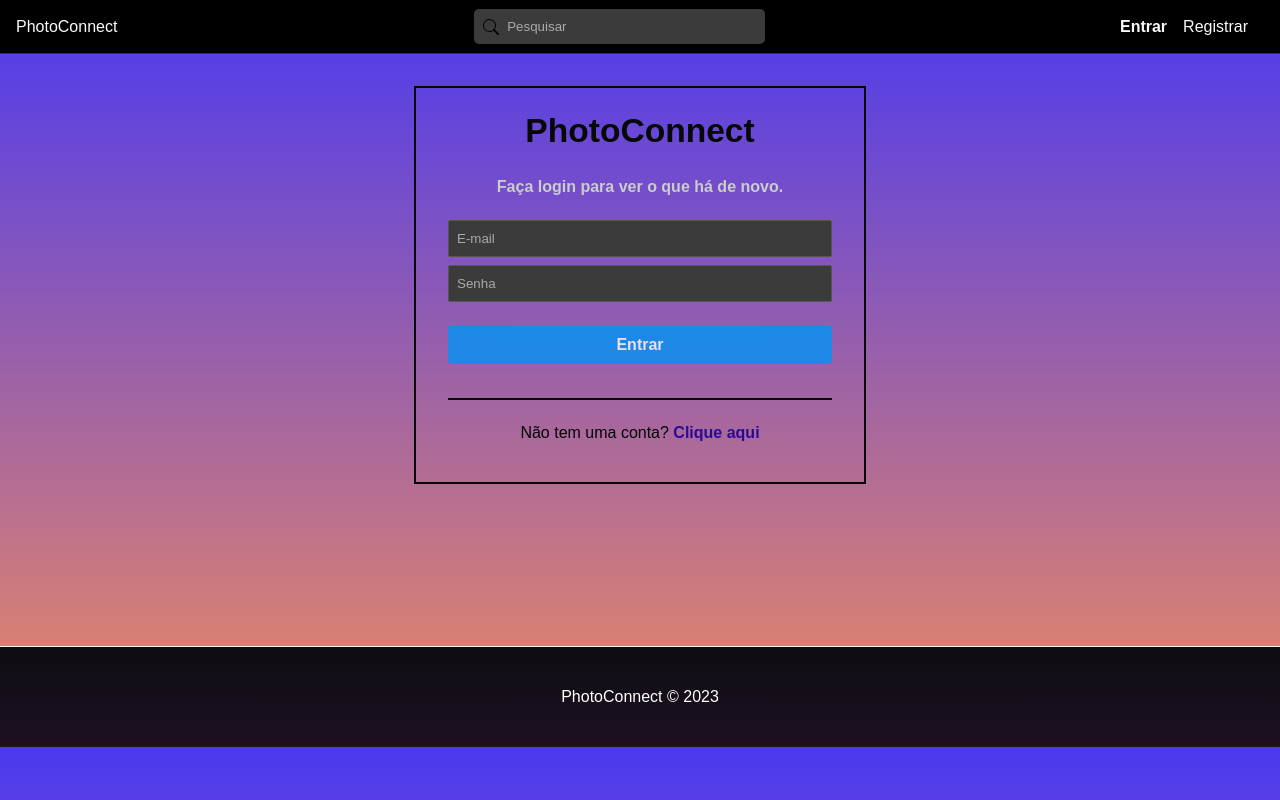
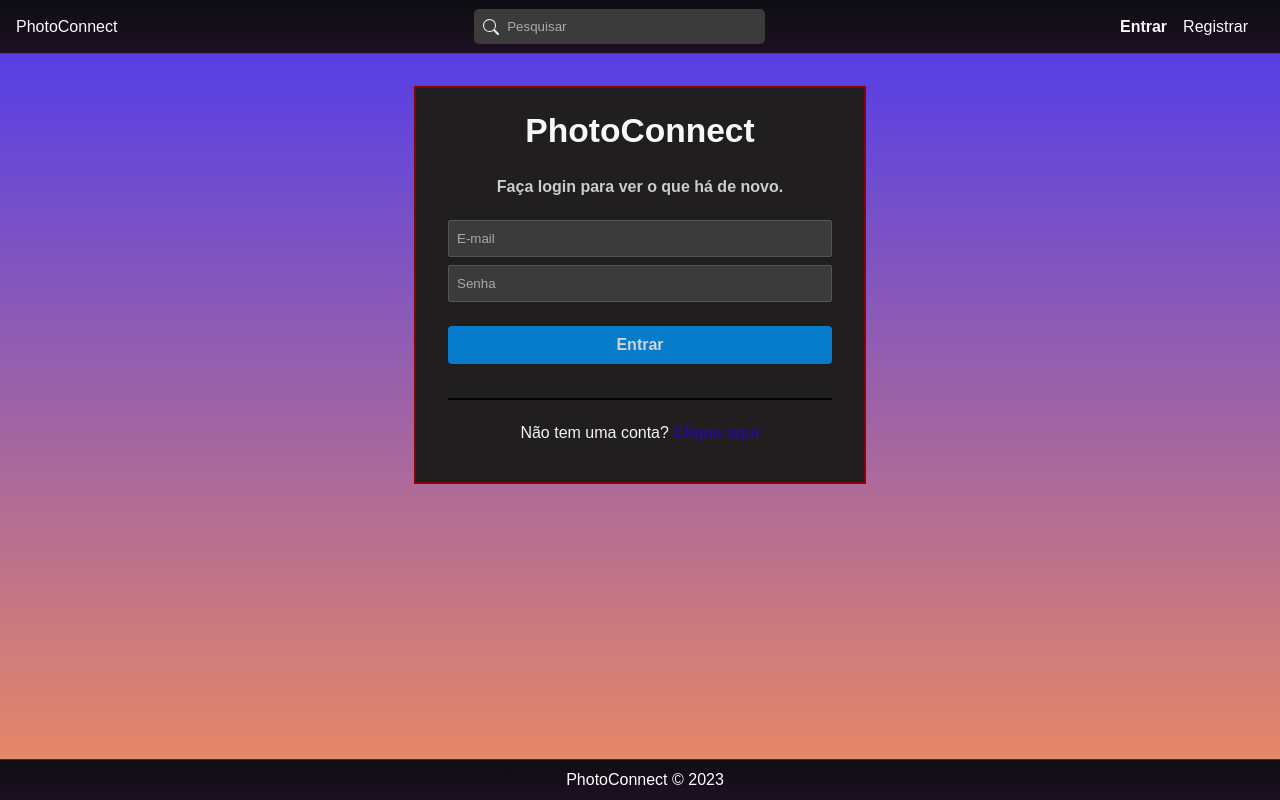
Before and after one commit to LecinoLucas/PhotoConnect, a React (Create React App) app in the folder frontend/: page /login in a window 1280 px wide. Shown: the top 800 px of the page. Built offline with nearby package versions, Linux system fonts and the light colour scheme.

Commit message:
Alterações no CSS

```diff
--- a/frontend/src/App.css
+++ b/frontend/src/App.css
@@ -1,5 +1,6 @@
 .container {
-    min-height: 70vh;
+    min-height: 110vh;
+    margin-bottom: 20px;
   }
 
   /*proporciana um scroll , nao ficar flutuando*/
--- a/frontend/src/App.js
+++ b/frontend/src/App.js
@@ -25,10 +25,12 @@ function App() {
   }
 
   return (
+
     <div className="App">
+
       <BrowserRouter>
         <Navbar />
-
+        <div>
         <div className="container">
           <Routes>
             <Route
@@ -53,7 +55,7 @@ function App() {
             />
           </Routes>
         </div>
-
+        </div>
         <Footer />
       </BrowserRouter>
     </div>
--- a/frontend/src/components/Footer.css
+++ b/frontend/src/components/Footer.css
@@ -1,13 +1,17 @@
 #footer {
   background: linear-gradient(to bottom, #0e0d13, #1d1021);
-  height: 100px; /* Altere a altura para o valor desejado */
+  height: 30px; /* Altura mais fina */
   display: flex;
   justify-content: center;
   align-items: center;
   border-top: 1px solid #faf6f6;
   color: #fff;
-  margin-top: 0; /* Remova qualquer margem superior */
-  margin-bottom: 0; /* Remova qualquer margem inferior */
-  padding-top: 0; /* Remova qualquer preenchimento superior */
-  padding-bottom: 0; /* Remova qualquer preenchimento inferior */
+  margin: 0; /* Remova qualquer margem */
+  padding: 0; /* Remova qualquer preenchimento */
+
+  position: fixed; /* Fixa o Footer na parte inferior da janela de visualização */
+  bottom: 0; /* Alinha o Footer na parte inferior */
+  width: 100%; /* Preenche toda a largura da janela de visualização */
+  padding: 5px; /* Espaçamento interno mais fino */
+  border-top: 1px solid #363636; /* Borda superior do Footer */
 }
--- a/frontend/src/components/Message.css
+++ b/frontend/src/components/Message.css
@@ -1,24 +1,22 @@
-/* Estilos para a classe .message */
 .message {
-    border-radius: 5px;           /* Borda arredondada */
-    padding: 5px 10px;            /* Preenchimento interno */
-    position: relative;           /* Posição relativa para posicionamento */
-    margin: 0;                    /* Margem zero */
-    display: flex;                /* Exibir como flex para alinhamento */
-    justify-content: center;      /* Centraliza horizontalmente */
-    align-items: center;          /* Centraliza verticalmente */
-  }
+  border-radius: 5px;
+  padding: 5px 10px;
+  position: relative;
+  margin: 0;
+  display: flex;
+  justify-content: center;
+  align-items: center;
+}
 
-  /* Estilos para a classe .error (mensagem de erro) */
-  .error {
-    color: #721c24;               /* Cor do texto para erro */
-    background-color: #f8d7da;   /* Cor de fundo para erro */
-    border-color: #f5c6cb;       /* Cor da borda para erro */
-  }
+.error {
 
-  /* Estilos para a classe .success (mensagem de sucesso) */
-  .success {
-    color: #155724;              /* Cor do texto para sucesso */
-    background-color: #d4edda;   /* Cor de fundo para sucesso */
-    border-color: #c3e6cb;       /* Cor da borda para sucesso */
-  }
+  color: #721c24;
+  background-color: #f8d7da;
+  border-color: #f5c6cb;
+}
+
+.success {
+  color: #155724;
+  background-color: #d4edda;
+  border-color: #c3e6cb;
+}
--- a/frontend/src/components/Navbar.css
+++ b/frontend/src/components/Navbar.css
@@ -1,44 +1,88 @@
+
 #nav {
+    /* Define o elemento 'nav' como um container flexível */
     display: flex;
+
+    /* Alinha os itens (conteúdo dentro do container) ao centro verticalmente */
+    align-items: center;
+
+    /* Cria espaço entre os itens para ocupar todo o espaço horizontal */
     justify-content: space-between;
-  align-items: center;
-  background-color: #000;
-  border-bottom: 1px solid #363636;
+
+    /* Define a cor de fundo do elemento 'nav' como preto (#000) */
+    background: linear-gradient(to bottom, #0e0d13, #1d1021);
+   /* background: linear-gradient(to bottom, #89c3ea, #186282);*/
+
+    /* Adiciona uma borda inferior de 1 pixel com a cor cinza (#363636) */
+    border-bottom: 1px solid #d51313;
+
+    /* Adiciona preenchimento (espaço dentro do elemento) de 0.1em na vertical e 1em na horizontal */
     padding: 0.1em 1em;
+
+    color: aliceblue;
   }
+  /* Define um seletor para o elemento com id 'search-form' */
+#search-form {
+    /* Define a posição do elemento como relativa em relação ao seu contexto */
+    position: relative;
 
-#search-form {
-  position: relative;
+    /* Define a largura do elemento como 20% do espaço disponível do seu pai */
     width: 20%;
   }
 
+  /* Seleciona elementos 'svg' que estão dentro do elemento com id 'search-form' */
   #search-form svg {
+    /* Define a posição do elemento 'svg' como absoluta em relação ao pai 'search-form' */
     position: absolute;
+
+    /* Define a distância do topo do elemento 'svg' em relação ao topo do pai 'search-form' como 10 pixels */
     top: 10px;
+
+    /* Define a distância da esquerda do elemento 'svg' em relação à esquerda do pai 'search-form' como 9 pixels */
     left: 9px;
   }
 
+  /* Seleciona elementos <input> que estão dentro do elemento com id 'search-form' */
 #search-form input {
+    /* Adiciona preenchimento (espaço dentro do elemento) à esquerda de 2.5em */
     padding-left: 2.5em;
+
+    /* Remove a borda do elemento */
     border: none;
+
+    /* Define um raio de borda de 5 pixels, arredondando as bordas do elemento */
     border-radius: 5px;
+
+    /* Define a largura do elemento como 100% da largura disponível do pai 'search-form' */
     width: 100%;
+
+    /* Remove margens padrão para evitar espaços indesejados ao redor do elemento */
     margin: 0;
   }
 
+  /* Seleciona o elemento com id 'nav-links' */
 #nav-links {
+    /* Define o elemento 'nav-links' como um container flexível */
     display: flex;
+
+    /* Alinha os itens (conteúdo dentro do container) verticalmente ao centro */
     align-items: center;
   }
 
+  /* Seleciona elementos <li> dentro do elemento com id 'nav-links' */
   #nav-links li {
+    /* Adiciona uma margem à direita dos elementos <li> para criar espaço entre eles */
     margin-right: 1em;
   }
 
+  /* Seleciona elementos <span> dentro do elemento com id 'nav-links' */
   #nav-links span {
+    /* Define um cursor personalizado (formato do ponteiro do mouse) */
     cursor: pointer;
   }
 
+  /* Seleciona elementos <svg> dentro do elemento com id 'nav-links' */
   #nav-links svg {
+    /* Define o tamanho da fonte dos elementos <svg> como 1.5 vezes o tamanho padrão */
     font-size: 1.5em;
   }
--- a/frontend/src/pages/Auth/Auth.css
+++ b/frontend/src/pages/Auth/Auth.css
@@ -7,14 +7,20 @@ body {
   font-family: Arial, sans-serif;
 
   /* Define a cor do texto como laranja escuro (#FF6600) */
-  color: #030303;
+  color: #f8f7f7;
+  background-attachment: fixed;
 }
 
 /* Estilização para os elementos com id 'login' e 'register' */
 #login,
 #register {
   /* Adiciona uma borda de 2px sólida com cor azul (#3984A3) */
-  border: 2px solid #070808;
+  border: 2px solid #840404;
+  color: #f5f3f3;
+
+    background-color: rgb(32, 30, 30); /* Define o fundo como preto */
+    /* Outras propriedades de estilo que você desejar para o formulário */
+
 
   /* Adiciona preenchimento interno de 1.5em na vertical e 2em na horizontal */
   padding: 1.5em 2em;
@@ -30,7 +36,7 @@ body {
   /* Centraliza o texto horizontalmente */
   text-align: center;
   /* Define a cor do texto como azul escuro (#3984A3) */
-  color: #171c1c;
+  color: #f5f8f8;
 }
 
 /* Estilização para os títulos <h2> dentro dos elementos com id 'login' e 'register' */
@@ -43,7 +49,7 @@ body {
   font-size: 2.1em;
 
   /* Define a cor do texto como laranja escuro (#FF6600) */
-  color: #080807;
+  color: #f8f8f7;
 
   /* Remove a margem superior padrão para evitar espaçamento indesejado */
   margin-top: 0;
@@ -55,7 +61,7 @@ body {
   font-weight: bold;
 
   /* Define a cor do texto como laranja escuro (#FF6600) */
-  color: #0d0c0c;
+  color: #f4f0f0;
 
   /* Adiciona uma margem inferior de 1.5em para separar o subtítulo de outros elementos */
   margin-bottom: 1.5em;
@@ -87,6 +93,6 @@ body {
   /* Define a fonte em negrito */
   font-weight: bold;
 
-  /* Define a cor do texto como laranja escuro (#FF6600) */
+  /* Define a cor do texto como azul */
   color: #2a0997;
 }
--- a/frontend/src/pages/Auth/Login.js
+++ b/frontend/src/pages/Auth/Login.js
@@ -40,6 +40,7 @@ const Login = () => {
 
   return (
     <div id="login">
+      <div>
       <h2> PhotoConnect</h2>
       <p className="subtitle"> Faça login para ver o que há de novo.</p>
       <form onSubmit={handleSubmit}>
@@ -63,6 +64,7 @@ const Login = () => {
         {" "}
         Não tem uma conta? <Link to="/register">Clique aqui</Link>
       </p>
+      </div>
     </div>
   );
 };
--- a/frontend/src/pages/Auth/Register.js
+++ b/frontend/src/pages/Auth/Register.js
@@ -36,10 +36,11 @@ const Register = () => {
   }, [dispatch]);
 
   return (
-    //<div> </div>
-    <div >
-      <div>  <h1 id="titulo">PhotoConnect</h1></div>
-    <div id="register">
+    <div>
+      <div>
+      <h1 id="titulo">PhotoConnect</h1>
+  <div>
+    <div id="register" >
       <h1 id="titulo" >Vamos lá!</h1>
       <p className="subtitle"> Começe preenchendo o formulário abaixo!</p>
       <form onSubmit={handleSubmit}>
@@ -76,6 +77,9 @@ const Register = () => {
       </p>
       </div>
     </div>
+    </div>
+
+    </div>
   );
 };
 
--- a/frontend/src/pages/EditProfile/EditProfile.css
+++ b/frontend/src/pages/EditProfile/EditProfile.css
@@ -3,9 +3,11 @@
   background-color: #000;         /* Cor de fundo preta */
   padding: 1.5em 2em;             /* Espaçamento interno superior/inferior e direita/esquerda */
   max-width: 40%;                 /* Largura máxima do elemento */
-  margin: 2em auto;               /* Margem superior e inferior (auto para centralizar horizontalmente) */
+  margin: 2em auto 4em;           /* Margem superior, inferior (aumentada para criar espaço) e centralização horizontal */
   text-align: center;             /* Alinhamento de texto ao centro */
   color: #ccc;
+  min-height: calc(100vh - 50px); /* Subtrai a altura do Footer */
+  width: 100%; /* Preenche toda a largura disponível */
 }
 
 .subtitle {
--- a/frontend/src/pages/Home/Home.css
+++ b/frontend/src/pages/Home/Home.css
@@ -0,0 +1,20 @@
+#home {
+    width: 50%;
+    margin: 0 auto;
+    padding-top: 2em;
+  }
+
+  #home .btn {
+    display: block;
+    max-width: 80px;
+    text-align: center;
+    margin: 0.5em 0 2em 0;
+  }
+
+  .no-photos {
+    text-align: center;
+  }
+
+  .no-photos a {
+    color: #0094f6;
+  }
--- a/frontend/src/pages/Profile/Profile.css
+++ b/frontend/src/pages/Profile/Profile.css
@@ -1,6 +1,14 @@
 #profile {
     width: 50%;
     margin: 0 auto;
+
+
+  width: 100%; /* Preenche toda a largura disponível */
+  margin: 0 auto;
+  max-width: 40%;
+  margin: 2em auto;
+  padding: 1.5em 2em;
+  min-height: calc(100vh - 50px); /* Subtrai a altura do Footer */
   }
 
   .profile-header {
@@ -9,6 +17,7 @@
     flex-wrap: wrap;
     padding: 1em;
     border-bottom: 1px solid #363636;
+
   }
 
   .profile-header img {
@@ -16,6 +25,7 @@
     height: 100px;
     border-radius: 50%;
     margin-right: 2em;
+
   }
 
   .new-photo {
--- a/frontend/src/pages/Profile/Profile.js
+++ b/frontend/src/pages/Profile/Profile.js
@@ -40,7 +40,7 @@ const Profile = () => {
 
   return (
     <div id="profile">
-      <div className="profile-reader">
+      <div className="profile-header">
         {user.profileImage && (
           <img src={`${uploads}/users/${user.profileImage}`} alt={user.name} />
         )}
```
Lines whose indentation alone changed are shown as unchanged.
